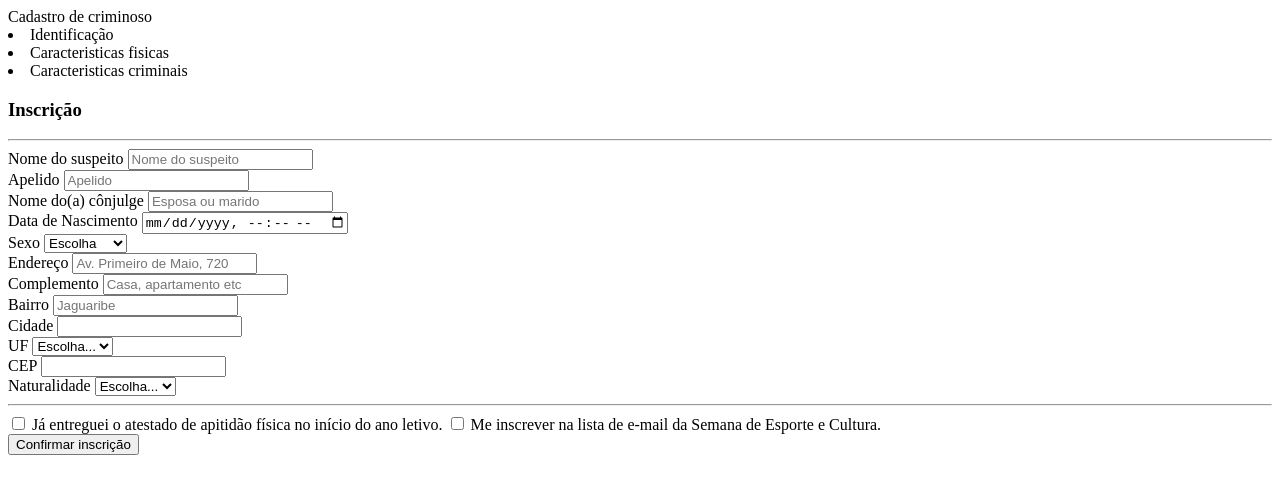
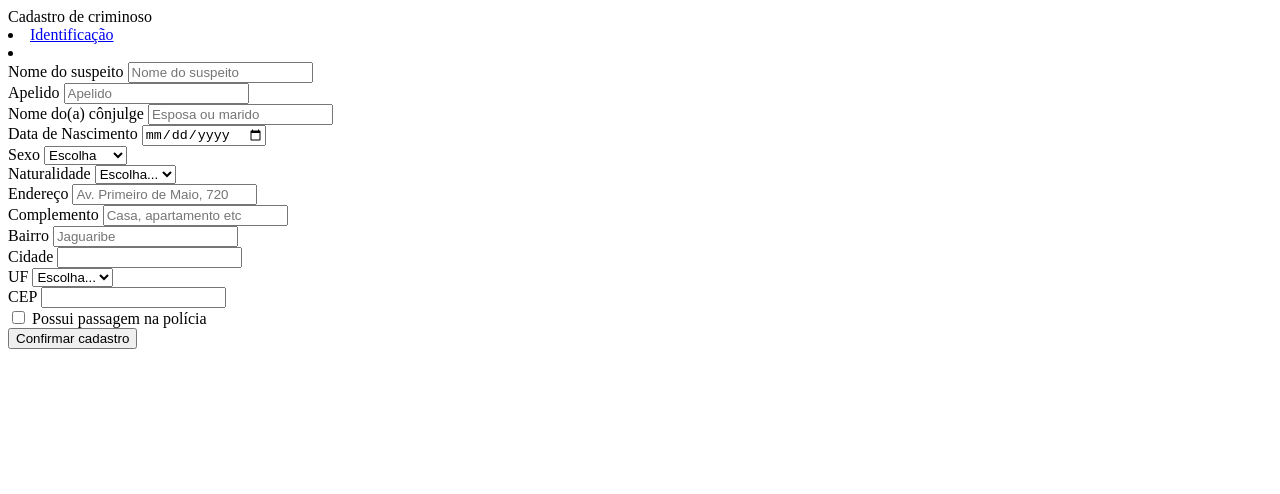
Before and after one commit to LucasNasc/SISSEG-MAVEN-JBOSS, a plain HTML site: page WEB-INF/views/form-cad-fornecedor.html in a window 1280 px wide. Drawn offline with Linux system fonts and the light colour scheme.

Commit message:
form-cad-criminosos-II
Correções no cadastro de criminosos

```diff
--- a/WEB-INF/views/form-cad-fornecedor.html
+++ b/WEB-INF/views/form-cad-fornecedor.html
@@ -1,44 +1,44 @@
 <!DOCTYPE html>
-<html xmlns="http://www.w3.org/1999/xhtml" xmlns:layout="http://www.ultraq.net.nz/thymeleaf/layout" xmlns:th="http://www.thymeleaf.org"
-	xmlns:sec="http://www.thymeleaf.org/thymeleaf-extras-springsecurity4" layout:decorate="~{template-page}">
+<html xmlns="http://www.w3.org/1999/xhtml"
+	xmlns:layout="http://www.ultraq.net.nz/thymeleaf/layout"
+	xmlns:th="http://www.thymeleaf.org"
+	xmlns:sec="http://www.thymeleaf.org/thymeleaf-extras-springsecurity4"
+	layout:decorate="~{template-page}">
 
 <th:block layout:fragment="page-title">Cadastro de criminoso</th:block>
 
 <th:block layout:fragment="breadcrumb">
-	<li>Identificação</li>
-	<li>Caracteristicas fisicas</li>
-	<li>Caracteristicas criminais</li>
+	<li><a href="cadastro-de-criminoso">Identificação</a></li>
+	<li></li>
 </th:block>
 
-<div layout:fragment="content" appContainer="IndexViewModel">
+<div layout:fragment="content" appContainer="CriminosoAddViewModel">
 	<div>
-		<div class="col-md-6 col-lg-6 col-xl-6">
-            <h3>Inscrição</h3>
-            <hr>
 		<form>
 			<div class="form-row">
 				<div class="form-group col-md-6">
-                        <label for="inputNome">Nome do suspeito</label>
-                        <input type="text" class="form-control" id="nomesuspeito" placeholder="Nome do suspeito">
+					<label for="inputNome">Nome do suspeito</label> <input type="text"
+						class="form-control" id="nomesuspeito"
+						placeholder="Nome do suspeito">
 				</div>
 				<div class="form-group col-md-6">
-                        <label for="inputApelido">Apelido</label>
-                        <input type="text" class="form-control" id="apelido" placeholder="Apelido">
+					<label for="inputApelido">Apelido</label> <input type="text"
+						class="form-control" id="apelido" placeholder="Apelido">
 				</div>
 				<div class="form-group col-md-6">
-                        <label for="inputConjulgue">Nome do(a) cônjulge</label>
-                        <input type="text" class="form-control" id="apelido" placeholder="Esposa ou marido">
+					<label for="inputConjulgue">Nome do(a) cônjulge</label> <input
+						type="text" class="form-control" id="apelido"
+						placeholder="Esposa ou marido">
 				</div>
 			</div>
-
 			<div class="form-row">
 				<div class="form-group col-md-6">
-                        <label for="inputDtNascimento">Data de Nascimento</label>
-                        <input type="datetime-local" class="form-control" id="dtnascimento">
+					<label for="inputDtNascimento">Data de Nascimento</label> <input
+						type="date" class="form-control" id="dtnascimento">
 				</div>
 				<div class="form-group col-md-6">
-                        <label for="inputSexo">Sexo</label>
-                        <select id="sexo" class="form-control">
+					<label for="inputSexo">Sexo</label> <select id="sexo"
+						class="form-control">
 						<option selected>Escolha</option>
 						<option>Masculino</option>
 						<option>Feminino</option>
@@ -46,29 +46,59 @@
 					</select>
 				</div>
 			</div>
-
-                <div class="form-group">
-                    <label for="inputEndereco">Endereço</label>
-                    <input type="text" class="form-control" id="endereco" placeholder="Av. Primeiro de Maio, 720">
+			<div class="form-row">
+				<div class="form-group col-md-4">
+					<label for="inputNaturalidade">Naturalidade</label>
+					<select id="naturalidade" class="form-control">
+						<option selected>Escolha...</option>
+						<option>PA</option>
+						<option>PB</option>
+						<option>PE</option>
+						<option>PI</option>
+						<option>TO</option>
+						<option>RO</option>
+						<option>MA</option>
+						<option>SP</option>
+						<option>RJ</option>
+						<option>MS</option>
+						<option>MG</option>
+						<option>CE</option>
+						<option>BA</option>
+						<option>AM</option>
+						<option>CB</option>
+						<option>SC</option>
+						<option>AC</option>
+						<option>DF</option>
+						<option>AP</option>
+						<option>AL</option>
+						<option>PR</option>
+					</select>
+				</div>
+			</div>
+			<div class="form-group col-md-6">
+				<label for="inputEndereco">Endereço</label> <input type="text"
+					class="form-control" id="endereco"
+					placeholder="Av. Primeiro de Maio, 720">
 			</div>
 			<div class="form-row">
 				<div class="form-group col-md-6">
-                        <label for="inputEndereco2">Complemento</label>
-                        <input type="text" class="form-control" id="endereco2" placeholder="Casa, apartamento etc">
+					<label for="inputEndereco2">Complemento</label> <input type="text"
+						class="form-control" id="endereco2"
+						placeholder="Casa, apartamento etc">
 				</div>
 				<div class="form-group col-md-6">
-                            <label for="inputBairro">Bairro</label>
-                            <input type="text" class="form-control" id="bairro" placeholder="Jaguaribe">
+					<label for="inputBairro">Bairro</label> <input type="text"
+						class="form-control" id="bairro" placeholder="Jaguaribe">
 				</div>
 			</div>
 			<div class="form-row">
 				<div class="form-group col-md-6">
-                        <label for="inputCidade">Cidade</label>
-                        <input type="text" class="form-control" id="cidade">
+					<label for="inputCidade">Cidade</label> <input type="text"
+						class="form-control" id="cidade">
 				</div>
 				<div class="form-group col-md-3">
-                        <label for="inputEstado">UF</label>
-                        <select id="inputEstado" class="form-control">
+					<label for="inputEstado">UF</label> <select id="inputEstado"
+						class="form-control">
 						<option selected>Escolha...</option>
 						<option>PA</option>
 						<option>PB</option>
@@ -94,65 +124,26 @@
 					</select>
 				</div>
 				<div class="form-group col-md-3">
-                        <label for="inputCep">CEP</label>
-                        <input type="text" class="form-control" id="cep">
+					<label for="inputCep">CEP</label> <input type="text"
+						class="form-control" id="cep">
 				</div>
 			</div>
-                <div class="form-row">
-                    <div class="form-group col-md-4">
-                        <label for="inputNaturalidade">Naturalidade</label>
-                        <select id="naturalidade" class="form-control">
-                                <option selected>Escolha...</option>
-                                <div class="form-group col-md-3">
-									<label for="inputEstado">UF</label>
-
-										<option selected>Escolha...</option>
-										<option>PA</option>
-										<option>PB</option>
-										<option>PE</option>
-										<option>PI</option>
-										<option>TO</option>
-										<option>RO</option>
-										<option>MA</option>
-										<option>SP</option>
-										<option>RJ</option>
-										<option>MS</option>
-										<option>MG</option>
-										<option>CE</option>
-										<option>BA</option>
-										<option>AM</option>
-										<option>CB</option>
-										<option>SC</option>
-										<option>AC</option>
-										<option>DF</option>
-										<option>AP</option>
-										<option>AL</option>
-										<option>PR</option>
-
-								</div>
-                        </select>
+			<div class="form-group">
+				<div class="form-check col-md-8">
+					<label class="form-check-label"> <input
+						class="form-check-input" type="checkbox"> Possui passagem na polícia
+					</label>
 				</div>
 			</div>
-
-                <hr>
-                <div class="form-group">
-                    <div class="form-check">
-                    <label class="form-check-label">
-                        <input class="form-check-input" type="checkbox"> Já entreguei o atestado de apitidão física no início do ano letivo.
-                    </label>
-                    <label class="form-check-label">
-                        <input class="form-check-input" type="checkbox"> Me inscrever na lista de e-mail da Semana de Esporte e Cultura.
-                    </label>
+			<div class="form-group col-md-8">
+				<button type="submit" class="btn">Confirmar cadastro</button>
 			</div>
-
-                <button type="submit" class="btn btn-xl btn-outline">Confirmar inscrição</button>
 		</form>
-        </div>
 	</div>
 </div>
 
 <script type="text/javascript" layout:fragment="scripts">
-function IndexViewModel($scope, $nav) {
+function CriminosoAddViewModel($scope, $nav) {
 
 }
 </script>
```
Lines whose indentation alone changed are shown as unchanged.
